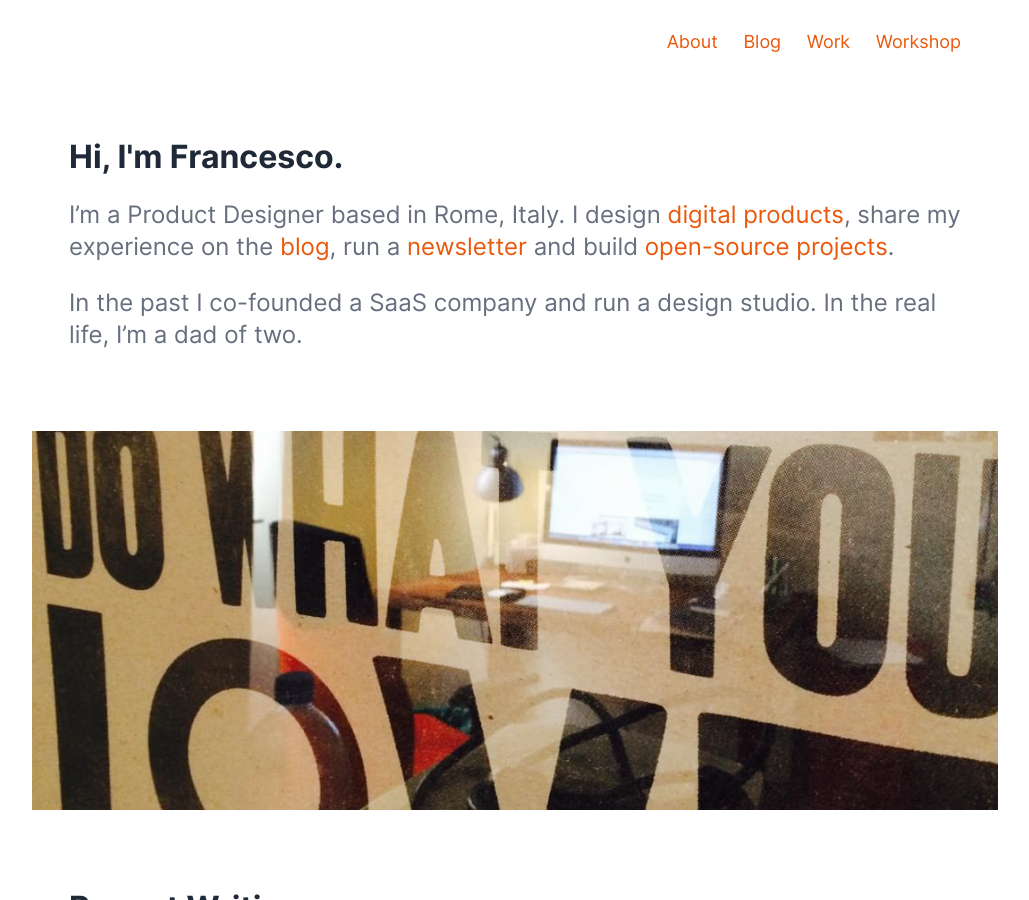
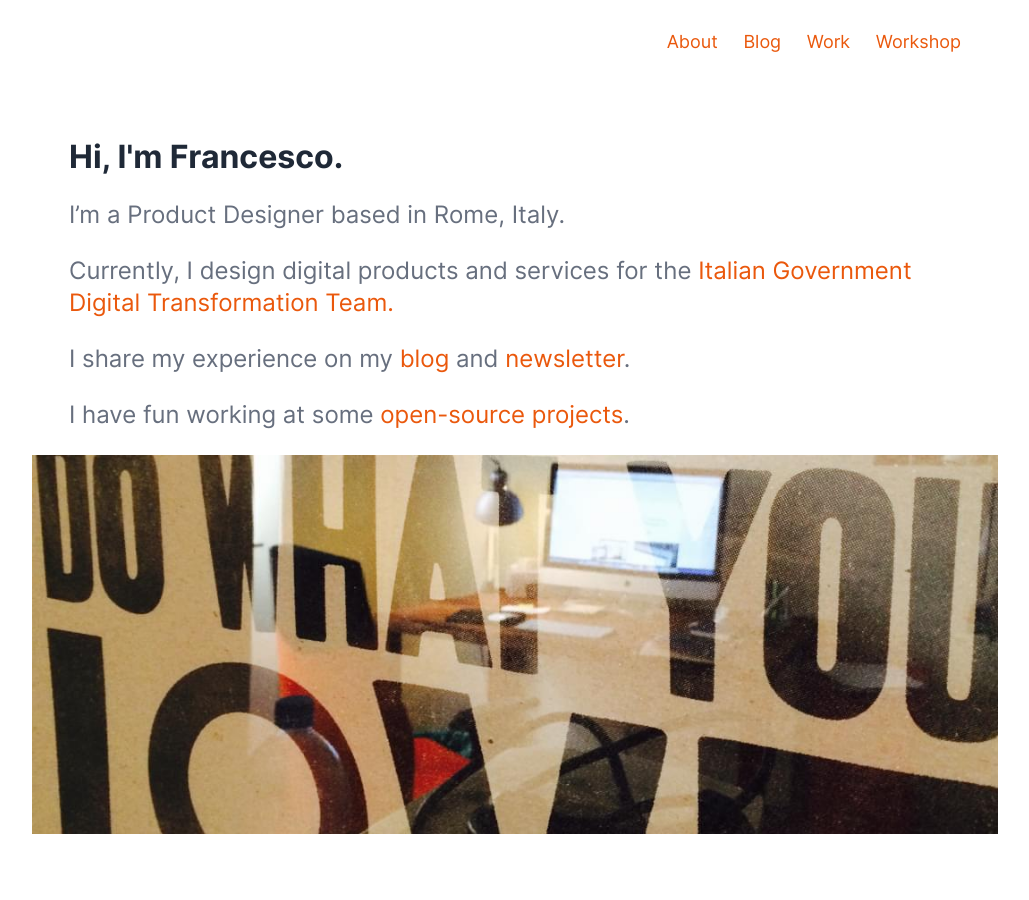
Before and after one commit to zetareticoli/fi, a Jekyll site: the page built from index.html, in a window 1280 px wide and 900 px high. Shown: the whole window, without its empty margins (125-1154 px from the left). Built offline with Jekyll 4.4.1, drawn with Linux system fonts in a browser that asks for light colours; the list of posts is cut into pages by our own code.

Commit message:
Changed homepage intro text

```diff
--- a/index.html
+++ b/index.html
@@ -3,17 +3,19 @@ layout: default
 home: true
 ---
 
-<h1 class="headline-default">Hi, I'm Francesco.</h1>
+<section class="spacing-sections">
+  <h1 class="headline-default">Hi, I'm Francesco.</h1>
 
-<p class="lead color-text-weak">
-  I’m a Product Designer based in Rome, Italy. I design <a href="/work" target="_self">digital products</a>, share my experience on the <a href="/blog">blog</a>, run a <a href="https://www.designabile.com" target="_blank">newsletter</a> and build <a href="https://github.com/zetareticoli?tab=repositories" target="_blank">open-source projects</a>.
-</p>
+  <p class="lead color-text-weak">I’m a Product Designer based in Rome, Italy.</p>
 
-<p class="lead color-text-weak spacing-sections">
-  In the past I co-founded a SaaS company and run a design studio. In the real life, I’m a dad of two.
-</p>
+  <p class="lead color-text-weak">Currently, I design digital products and services for the <a href="">Italian Government Digital Transformation Team.</a></p>
 
-<img class="spacing-sections full-width" src="/img/cover.jpg" alt="A working desk reflected in a picture" title="My design studio image reflected">
+  <p class="lead color-text-weak">I share my experience on my <a href="/blog">blog</a> and <a href="https://www.designabile.com" target="_blank">newsletter</a>.</p>
+
+  <p class="lead color-text-weak">I have fun working at some <a href="https://github.com/zetareticoli?tab=repositories" target="_blank">open-source projects</a>.</p>
+
+  <img class="spacing-sections full-width" src="/img/cover.jpg" alt="A working desk reflected in a picture" title="My design studio image reflected">
+</section>
 
 <section class="spacing-sections">
   <h2 class="headline-default">Recent Writing</h2>
```
